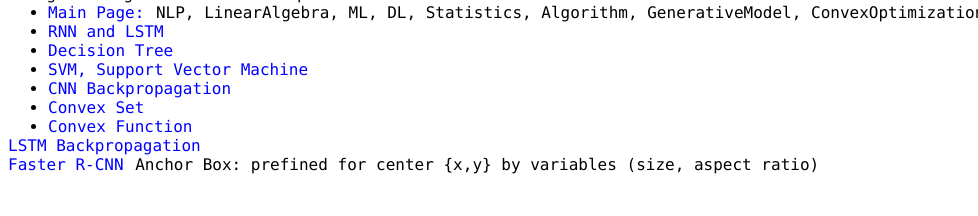
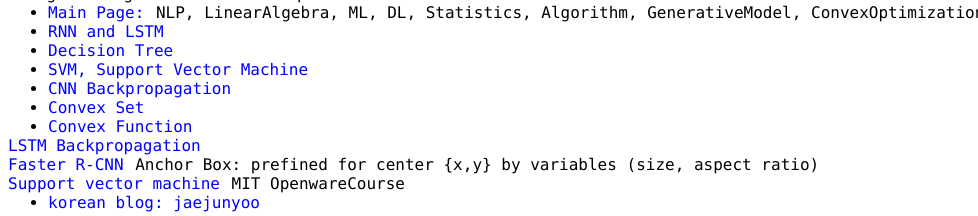
Before and after one commit to seoj135/seoj135.github.io, a plain HTML site: page Useful Links.html in a window 1280 px wide. Shown: the part 1274-1490 px from the top of the page, without its empty margins (0-978 px from the left). Drawn offline with Linux system fonts and the light colour scheme.

Commit message:
Support vector machine from MIT

```diff
--- a/Useful Links.html
+++ b/Useful Links.html
@@ -433,7 +433,20 @@
                 url: "https://blog.naver.com/PostView.nhn?blogId=jaeyoon_95&logNo=221786102497&parentCategoryNo=&categoryNo=&viewDate=&isShowPopularPosts=false&from=postView",
                 txt: "Faster R-CNN",
                 subtxt: "Anchor Box: prefined for center {x,y} by variables (size, aspect ratio)"
-            }
+            },
+            {
+                url: "https://www.youtube.com/watch?v=_PwhiWxHK8o&t=6s",
+                txt: "Support vector machine",
+                subtxt: "MIT OpenwareCourse",
+                always: {
+                    list: [
+                        {
+                            url: "http://jaejunyoo.blogspot.com/2018/01/support-vector-machine-1.html",
+                            txt: "korean blog: jaejunyoo"
+                        }
+                    ]
+                }
+            },
         ]
     };
 
```
